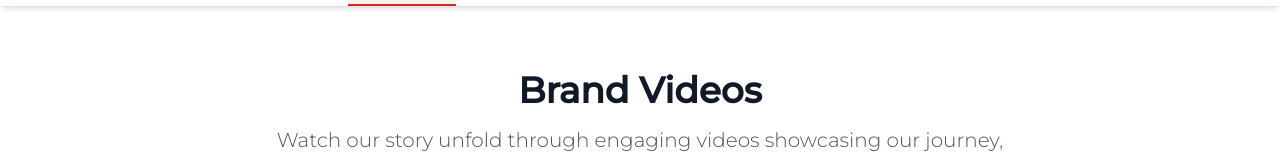
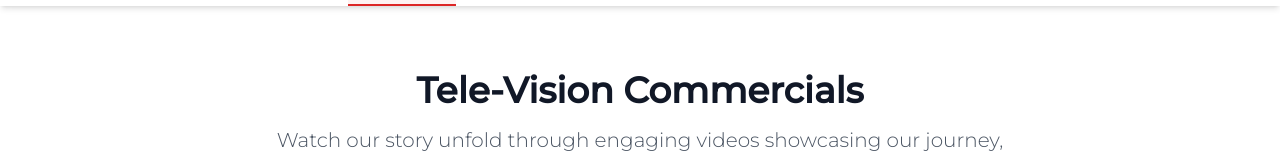
Before and after one commit to Scrift-io/progressivegroup-scrift, a React (Vite) app: page /media in a window 1280 px wide. Shown: the part 536-694 px from the top of the page. Built offline with nearby package versions, Linux system fonts and the light colour scheme.

Commit message:
Rename Videos to Tele-Vision Commercials

```diff
--- a/src/pages/Media.tsx
+++ b/src/pages/Media.tsx
@@ -120,7 +120,7 @@ const Media = () => {
           {activeTab === 'videos' && (
             <div className="space-y-12">
               <div className="text-center mb-12 animate-fade-in">
-                <h2 className="text-4xl font-bold text-gray-900 mb-4">Brand Videos</h2>
+                <h2 className="text-4xl font-bold text-gray-900 mb-4">Tele-Vision Commercials</h2>
                 <p className="text-xl text-gray-600 max-w-3xl mx-auto">
                   Watch our story unfold through engaging videos showcasing our journey, products, and impact
                 </p>
```
